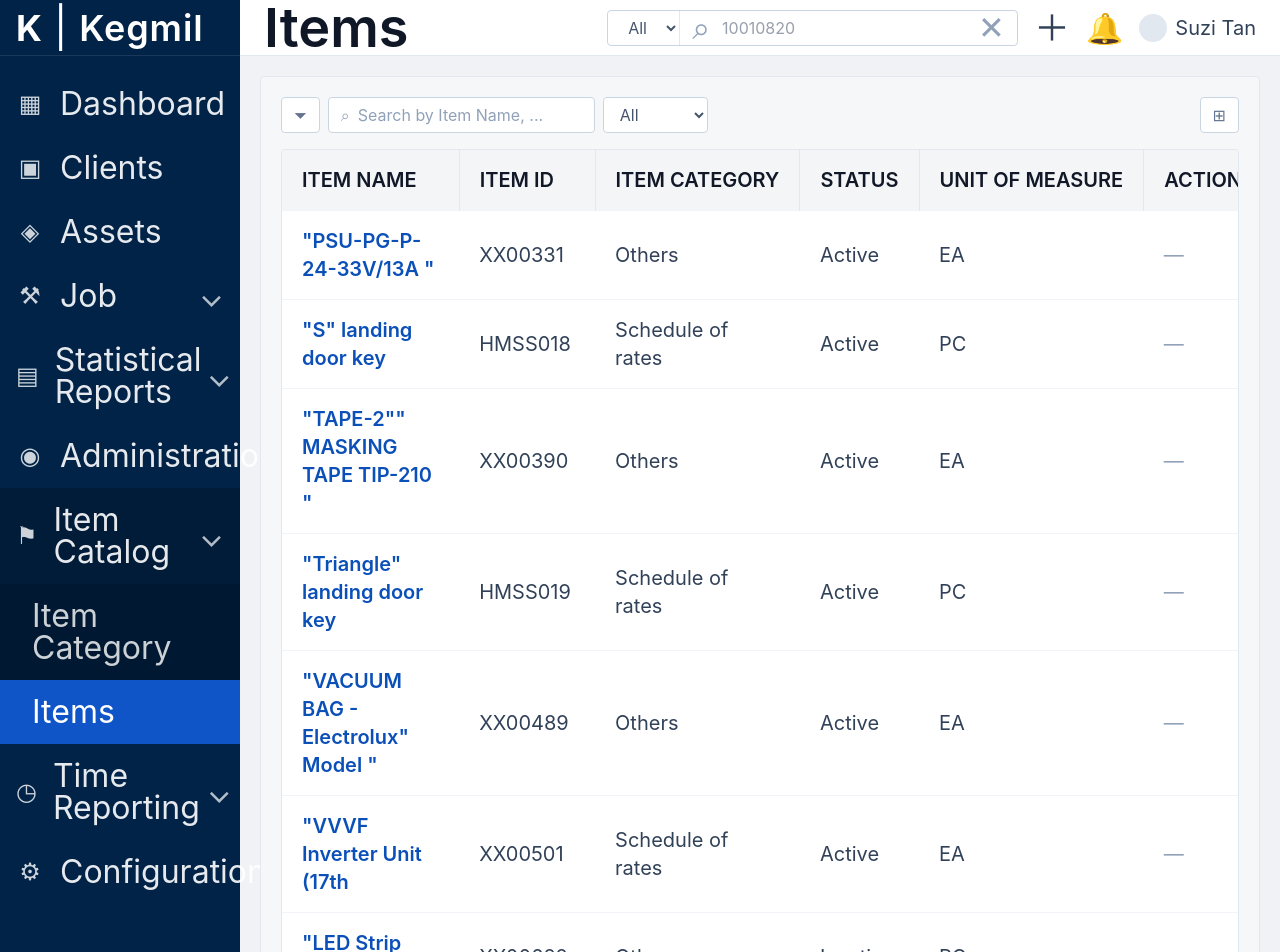
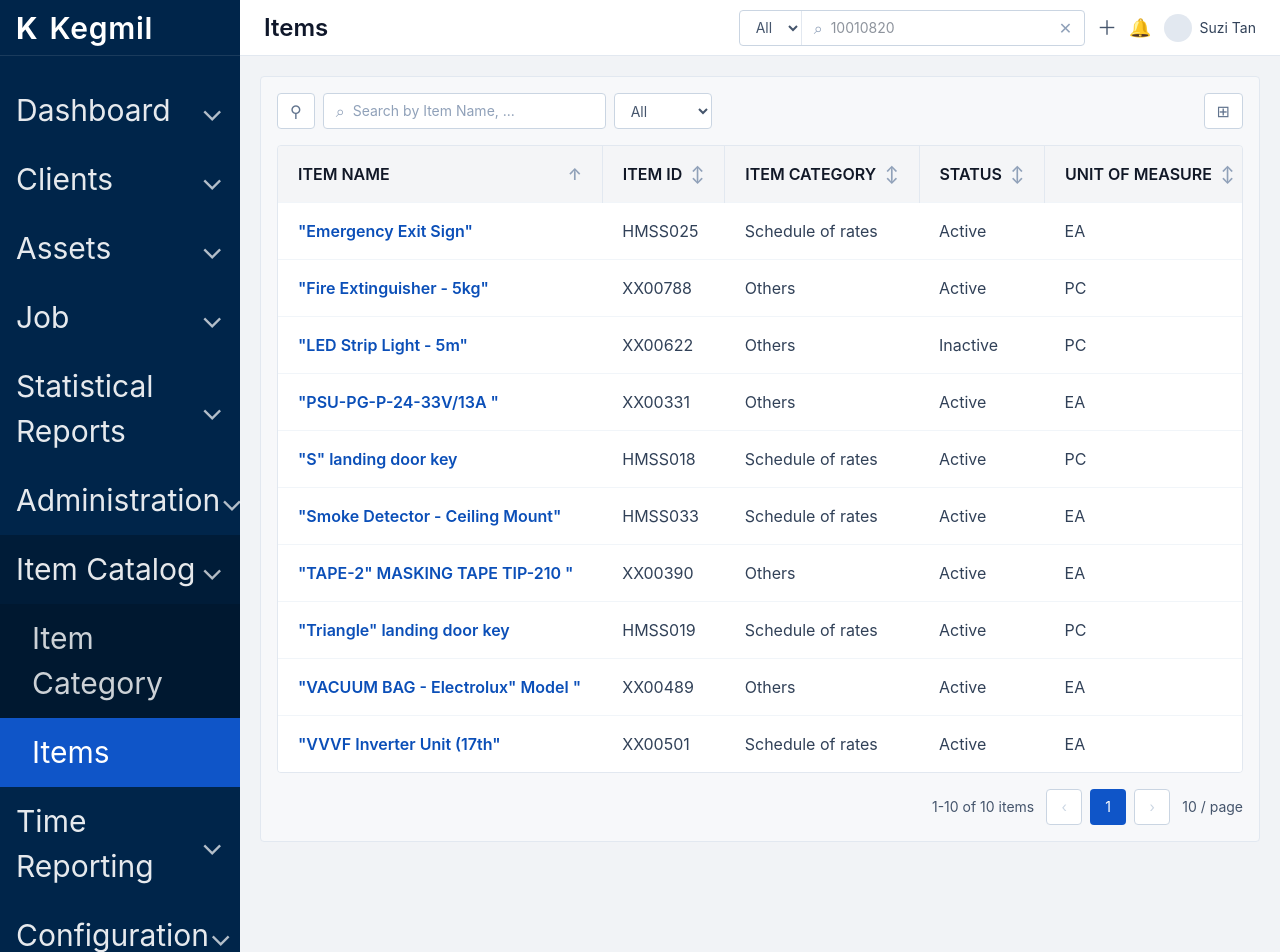
Before and after one commit to Lilili2214/kegmil-ui-demo, a React (Vite) app: page / in a window 1280 px wide. Shown: the top 952 px of the page. Built offline with nearby package versions, Linux system fonts and the light colour scheme.

Commit message:
Refine App layout and merge styling with table interactions

```diff
--- a/src/App.jsx
+++ b/src/App.jsx
@@ -1,171 +1,219 @@
 import { useMemo, useState } from 'react';
 
-const navItems = [
-  { label: 'Dashboard', icon: '▦' },
-  { label: 'Clients', icon: '▣' },
-  { label: 'Assets', icon: '◈' },
-  { label: 'Job', icon: '⚒', hasChevron: true },
-  { label: 'Statistical Reports', icon: '▤', hasChevron: true },
-  { label: 'Administration', icon: '◉', hasChevron: true },
-  {
-    label: 'Item Catalog',
-    icon: '⚑',
-    hasChevron: true,
-    active: true,
-    children: [
-      { label: 'Item Category' },
-      { label: 'Items', active: true },
-    ],
-  },
-  { label: 'Time Reporting', icon: '◷', hasChevron: true },
-  { label: 'Configuration', icon: '⚙', hasChevron: true },
+const ITEMS = [
+  { id: 1, itemName: '"PSU-PG-P-24-33V/13A "', itemId: 'XX00331', itemCategory: 'Others', status: 'Active', unitOfMeasure: 'EA' },
+  { id: 2, itemName: '"S" landing door key', itemId: 'HMSS018', itemCategory: 'Schedule of rates', status: 'Active', unitOfMeasure: 'PC' },
+  { id: 3, itemName: '"TAPE-2" MASKING TAPE TIP-210 "', itemId: 'XX00390', itemCategory: 'Others', status: 'Active', unitOfMeasure: 'EA' },
+  { id: 4, itemName: '"Triangle" landing door key', itemId: 'HMSS019', itemCategory: 'Schedule of rates', status: 'Active', unitOfMeasure: 'PC' },
+  { id: 5, itemName: '"VACUUM BAG - Electrolux" Model "', itemId: 'XX00489', itemCategory: 'Others', status: 'Active', unitOfMeasure: 'EA' },
+  { id: 6, itemName: '"VVVF Inverter Unit (17th"', itemId: 'XX00501', itemCategory: 'Schedule of rates', status: 'Active', unitOfMeasure: 'EA' },
+  { id: 7, itemName: '"LED Strip Light - 5m"', itemId: 'XX00622', itemCategory: 'Others', status: 'Inactive', unitOfMeasure: 'PC' },
+  { id: 8, itemName: '"Emergency Exit Sign"', itemId: 'HMSS025', itemCategory: 'Schedule of rates', status: 'Active', unitOfMeasure: 'EA' },
+  { id: 9, itemName: '"Fire Extinguisher - 5kg"', itemId: 'XX00788', itemCategory: 'Others', status: 'Active', unitOfMeasure: 'PC' },
+  { id: 10, itemName: '"Smoke Detector - Ceiling Mount"', itemId: 'HMSS033', itemCategory: 'Schedule of rates', status: 'Active', unitOfMeasure: 'EA' },
 ];
 
-const items = [
-  ['"PSU-PG-P-24-33V/13A "', 'XX00331', 'Others', 'Active', 'EA'],
-  ['"S" landing door key', 'HMSS018', 'Schedule of rates', 'Active', 'PC'],
-  ['"TAPE-2"" MASKING TAPE TIP-210 "', 'XX00390', 'Others', 'Active', 'EA'],
-  ['"Triangle" landing door key', 'HMSS019', 'Schedule of rates', 'Active', 'PC'],
-  ['"VACUUM BAG - Electrolux" Model "', 'XX00489', 'Others', 'Active', 'EA'],
-  ['"VVVF Inverter Unit (17th', 'XX00501', 'Schedule of rates', 'Active', 'EA'],
-  ['"LED Strip Light - 5m"', 'XX00622', 'Others', 'Inactive', 'PC'],
-  ['"Emergency Exit Sign"', 'HMSS025', 'Schedule of rates', 'Active', 'EA'],
-  ['"Fire Extinguisher - 5kg"', 'XX00788', 'Others', 'Active', 'PC'],
-  ['"Smoke Detector - Ceiling Mount"', 'HMSS033', 'Schedule of rates', 'Active', 'EA'],
-].map(([itemName, itemId, itemCategory, status, unitOfMeasure], index) => ({
-  id: index + 1,
-  itemName,
-  itemId,
-  itemCategory,
-  status,
-  unitOfMeasure,
-}));
+const NAV_ITEMS = [
+  'Dashboard',
+  'Clients',
+  'Assets',
+  'Job',
+  'Statistical Reports',
+  'Administration',
+  'Item Catalog',
+  'Time Reporting',
+  'Configuration',
+];
+
+const sortArrow = {
+  asc: '↑',
+  desc: '↓',
+};
 
 function App() {
   const [searchTerm, setSearchTerm] = useState('');
   const [statusFilter, setStatusFilter] = useState('All');
+  const [tableSearch, setTableSearch] = useState('');
+  const [currentPage, setCurrentPage] = useState(1);
+  const [itemsPerPage] = useState(10);
+  const [sortBy, setSortBy] = useState('itemName');
+  const [sortOrder, setSortOrder] = useState('asc');
 
-  const filteredItems = useMemo(
-    () =>
-      items.filter((item) => {
-        const matchSearch =
-          item.itemName.toLowerCase().includes(searchTerm.toLowerCase()) ||
-          item.itemId.toLowerCase().includes(searchTerm.toLowerCase());
+  const filteredItems = useMemo(() => {
+    const loweredTop = searchTerm.toLowerCase();
+    const loweredTable = tableSearch.toLowerCase();
+
+    return ITEMS.filter((item) => {
+      const matchTopSearch =
+        item.itemName.toLowerCase().includes(loweredTop) ||
+        item.itemId.toLowerCase().includes(loweredTop);
+      const matchTableSearch =
+        item.itemName.toLowerCase().includes(loweredTable) ||
+        item.itemId.toLowerCase().includes(loweredTable);
       const matchStatus = statusFilter === 'All' || item.status === statusFilter;
-        return matchSearch && matchStatus;
-      }),
-    [searchTerm, statusFilter],
-  );
+
+      return matchTopSearch && matchTableSearch && matchStatus;
+    });
+  }, [searchTerm, tableSearch, statusFilter]);
+
+  const sortedItems = useMemo(() => {
+    return [...filteredItems].sort((a, b) => {
+      const left = a[sortBy];
+      const right = b[sortBy];
+
+      if (typeof left === 'string' && typeof right === 'string') {
+        return sortOrder === 'asc' ? left.localeCompare(right) : right.localeCompare(left);
+      }
+
+      return 0;
+    });
+  }, [filteredItems, sortBy, sortOrder]);
+
+  const totalPages = Math.max(1, Math.ceil(sortedItems.length / itemsPerPage));
+
+  const pagedItems = useMemo(() => {
+    const start = (currentPage - 1) * itemsPerPage;
+    return sortedItems.slice(start, start + itemsPerPage);
+  }, [sortedItems, currentPage, itemsPerPage]);
+
+  const handleSort = (column) => {
+    if (sortBy === column) {
+      setSortOrder((previous) => (previous === 'asc' ? 'desc' : 'asc'));
+      return;
+    }
+
+    setSortBy(column);
+    setSortOrder('asc');
+  };
+
+  const showingFrom = sortedItems.length === 0 ? 0 : (currentPage - 1) * itemsPerPage + 1;
+  const showingTo = Math.min(currentPage * itemsPerPage, sortedItems.length);
 
   return (
-    <div className="flex min-h-screen bg-[#f0f2f5] text-slate-800">
-      <aside className="w-60 shrink-0 bg-[#002347] text-white">
+    <div className="flex min-h-screen bg-[#f1f3f6] text-[#1e293b]">
+      <aside className="w-60 shrink-0 bg-[#00254a] text-white">
         <div className="flex h-14 items-center gap-3 border-b border-white/10 px-4">
-          <div className="text-4xl font-bold leading-none">K</div>
-          <div className="text-[40px] leading-none">|</div>
-          <p className="text-4xl font-semibold tracking-wide">Kegmil</p>
+          <span className="text-3xl font-bold">K</span>
+          <span className="text-3xl font-semibold tracking-wide">Kegmil</span>
         </div>
 
-        <nav className="py-4 text-[32px] leading-none">
-          {navItems.map((item) => (
-            <div key={item.label}>
-              <div
-                className={`flex items-center justify-between px-4 py-4 transition ${
-                  item.active ? 'bg-black/20' : 'hover:bg-white/10'
+        <nav className="pt-5 text-[30px]">
+          {NAV_ITEMS.map((label) => {
+            const isCatalog = label === 'Item Catalog';
+            return (
+              <div key={label}>
+                <button
+                  type="button"
+                  className={`flex w-full items-center justify-between px-4 py-3 text-left text-white/90 hover:bg-white/10 ${
+                    isCatalog ? 'bg-black/25' : ''
                   }`}
                 >
-                <div className="flex items-center gap-4">
-                  <span className="w-7 text-center text-[24px] text-white/80">{item.icon}</span>
-                  <span className="text-white/90">{item.label}</span>
-                </div>
-                {item.hasChevron && <span className="text-white/70">⌄</span>}
-              </div>
+                  <span>{label}</span>
+                  <span className="text-white/70">⌄</span>
+                </button>
 
-              {item.children && (
-                <div className="bg-black/30 text-[32px]">
-                  {item.children.map((child) => (
-                    <div
-                      key={child.label}
-                      className={`px-8 py-4 ${
-                        child.active ? 'bg-[#0f55c8] text-white' : 'text-white/80 hover:bg-white/10'
-                      }`}
-                    >
-                      {child.label}
-                    </div>
-                  ))}
+                {isCatalog && (
+                  <div className="bg-black/35">
+                    <div className="px-8 py-3 text-white/80">Item Category</div>
+                    <div className="bg-[#0f55c8] px-8 py-3 text-white">Items</div>
                   </div>
                 )}
               </div>
-          ))}
+            );
+          })}
         </nav>
       </aside>
 
       <main className="flex min-w-0 flex-1 flex-col">
         <header className="flex h-14 items-center justify-between border-b border-slate-200 bg-white px-6">
-          <h1 className="text-[54px] font-semibold leading-none text-[#101828]">Items</h1>
-          <div className="flex items-center gap-4 text-[32px] text-slate-700">
-            <div className="flex h-9 items-center overflow-hidden rounded border border-slate-300 bg-white">
-              <select className="h-full border-r border-slate-200 px-4 text-base text-slate-600 outline-none">
+          <h1 className="text-2xl font-semibold text-[#0f172a]">Items</h1>
+          <div className="flex items-center gap-3">
+            <div className="flex h-9 items-center overflow-hidden rounded border border-slate-300">
+              <select className="h-full border-r border-slate-200 px-3 text-sm text-slate-600 outline-none">
                 <option>All</option>
               </select>
-              <div className="relative flex h-full items-center">
               <span className="pl-3 text-slate-400">⌕</span>
               <input
                 value={searchTerm}
-                  onChange={(event) => setSearchTerm(event.target.value)}
+                onChange={(event) => {
+                  setCurrentPage(1);
+                  setSearchTerm(event.target.value);
+                }}
                 placeholder="10010820"
-                  className="h-full w-64 px-3 text-base outline-none"
+                className="h-full w-56 px-2 text-sm outline-none"
               />
-                <button className="px-3 text-slate-400">✕</button>
+              <button type="button" className="px-3 text-slate-400" onClick={() => setSearchTerm('')}>
+                ✕
+              </button>
             </div>
-            </div>
-            <button className="text-4xl">＋</button>
-            <button className="text-3xl">🔔</button>
-            <div className="flex items-center gap-2 text-xl">
+            <button type="button" className="text-xl text-slate-600">＋</button>
+            <button type="button" className="text-lg text-slate-600">🔔</button>
+            <div className="flex items-center gap-2">
               <div className="h-7 w-7 rounded-full bg-slate-200" />
-              <span>Suzi Tan</span>
+              <span className="text-sm text-slate-700">Suzi Tan</span>
             </div>
           </div>
         </header>
 
         <section className="p-5">
-          <div className="rounded-sm border border-slate-200 bg-[#f6f7f9] p-5">
+          <div className="rounded-sm border border-slate-200 bg-[#f7f8fa] p-4">
             <div className="mb-4 flex items-center justify-between gap-3">
               <div className="flex items-center gap-2">
-                <button className="h-9 rounded border border-slate-300 bg-white px-3 text-slate-500">⏷</button>
+                <button type="button" className="h-9 rounded border border-slate-300 bg-white px-3 text-slate-500">⚲</button>
                 <div className="flex h-9 items-center rounded border border-slate-300 bg-white px-3 text-slate-400">
                   ⌕
                   <input
-                    className="ml-2 w-56 text-base text-slate-700 placeholder:text-slate-400 outline-none"
+                    value={tableSearch}
+                    onChange={(event) => {
+                      setCurrentPage(1);
+                      setTableSearch(event.target.value);
+                    }}
+                    className="ml-2 w-60 text-sm text-slate-700 placeholder:text-slate-400 outline-none"
                     placeholder="Search by Item Name, ..."
                   />
                 </div>
                 <select
-                  className="h-9 rounded border border-slate-300 bg-white px-3 text-base text-slate-600"
+                  className="h-9 rounded border border-slate-300 bg-white px-3 text-sm text-slate-600"
                   value={statusFilter}
-                  onChange={(event) => setStatusFilter(event.target.value)}
+                  onChange={(event) => {
+                    setCurrentPage(1);
+                    setStatusFilter(event.target.value);
+                  }}
                 >
                   <option>All</option>
                   <option>Active</option>
                   <option>Inactive</option>
                 </select>
               </div>
-              <button className="h-9 rounded border border-slate-300 bg-white px-3 text-slate-500">⊞</button>
+              <button type="button" className="h-9 rounded border border-slate-300 bg-white px-3 text-slate-500">⊞</button>
             </div>
 
             <div className="overflow-auto rounded-sm border border-slate-200 bg-white">
-              <table className="min-w-[980px] text-left text-xl">
+              <table className="min-w-[1080px] text-left text-base">
                 <thead className="bg-[#f4f5f7] text-[#111827]">
                   <tr>
-                    {['ITEM NAME', 'ITEM ID', 'ITEM CATEGORY', 'STATUS', 'UNIT OF MEASURE', 'ACTION'].map((header) => (
-                      <th key={header} className="whitespace-nowrap border-r border-slate-200 px-5 py-4 font-semibold last:border-r-0">
-                        {header}
+                    {[
+                      ['ITEM NAME', 'itemName'],
+                      ['ITEM ID', 'itemId'],
+                      ['ITEM CATEGORY', 'itemCategory'],
+                      ['STATUS', 'status'],
+                      ['UNIT OF MEASURE', 'unitOfMeasure'],
+                    ].map(([header, key]) => (
+                      <th
+                        key={header}
+                        className="whitespace-nowrap border-r border-slate-200 px-5 py-4 font-semibold last:border-r-0"
+                      >
+                        <button type="button" className="flex w-full items-center justify-between" onClick={() => handleSort(key)}>
+                          <span>{header}</span>
+                          <span className="ml-2 text-slate-400">{sortBy === key ? sortArrow[sortOrder] : '↕'}</span>
+                        </button>
                       </th>
                     ))}
+                    <th className="whitespace-nowrap px-5 py-4 font-semibold">ACTION</th>
                   </tr>
                 </thead>
                 <tbody>
-                  {filteredItems.map((item) => (
+                  {pagedItems.map((item) => (
                     <tr key={item.id} className="border-t border-slate-100 text-slate-700">
                       <td className="px-5 py-4 font-semibold text-[#0b4fb8]">{item.itemName}</td>
                       <td className="px-5 py-4">{item.itemId}</td>
@@ -179,18 +227,32 @@ function App() {
               </table>
             </div>
 
-            <div className="mt-4 flex items-center justify-end gap-3 text-xl text-slate-600">
-              <span>1-10 of 7067 items</span>
+            <div className="mt-4 flex items-center justify-end gap-3 text-sm text-slate-600">
+              <span>
+                {showingFrom}-{showingTo} of {sortedItems.length} items
+              </span>
               <div className="flex items-center gap-2">
-                <button className="h-9 w-9 rounded border border-slate-300 bg-white text-slate-400">‹</button>
-                <button className="h-9 w-9 rounded bg-[#0f55c8] text-white">1</button>
-                <button className="h-9 w-9 rounded border border-slate-300 bg-white">2</button>
-                <button className="h-9 w-9 rounded border border-slate-300 bg-white">3</button>
-                <span>…</span>
-                <button className="h-9 w-12 rounded border border-slate-300 bg-white">707</button>
-                <button className="h-9 w-9 rounded border border-slate-300 bg-white">›</button>
+                <button
+                  type="button"
+                  className="h-9 w-9 rounded border border-slate-300 bg-white text-slate-500 disabled:cursor-not-allowed disabled:text-slate-300"
+                  onClick={() => setCurrentPage((previous) => Math.max(1, previous - 1))}
+                  disabled={currentPage === 1}
+                >
+                  ‹
+                </button>
+                <button type="button" className="h-9 w-9 rounded bg-[#0f55c8] text-white">
+                  {currentPage}
+                </button>
+                <button
+                  type="button"
+                  className="h-9 w-9 rounded border border-slate-300 bg-white text-slate-500 disabled:cursor-not-allowed disabled:text-slate-300"
+                  onClick={() => setCurrentPage((previous) => Math.min(totalPages, previous + 1))}
+                  disabled={currentPage === totalPages}
+                >
+                  ›
+                </button>
               </div>
-              <span>10 / page</span>
+              <span>{itemsPerPage} / page</span>
             </div>
           </div>
         </section>
```
Lines whose indentation alone changed are shown as unchanged.
